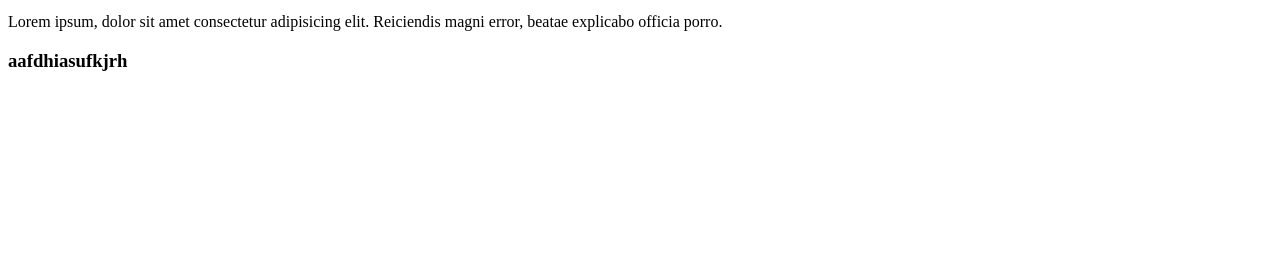
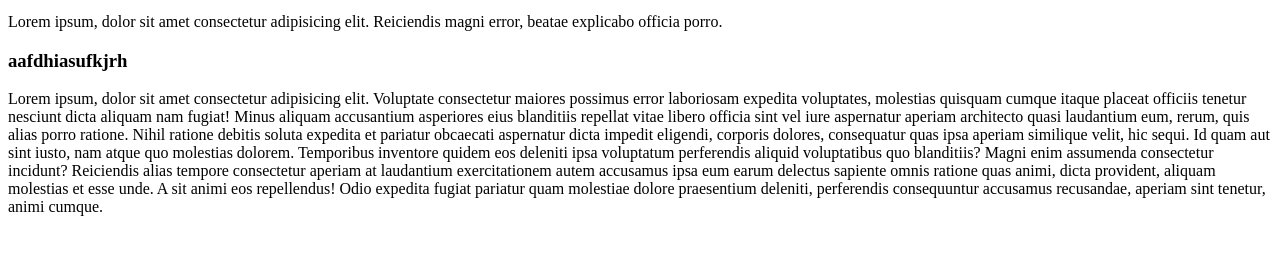
Before and after one commit to huraira775/My-Third_Repo, a plain HTML site: page index.html in a window 1280 px wide. Shown: the part 101-356 px from the top of the page. Drawn offline with Linux system fonts and the light colour scheme.

Commit message:
lorem 150 added

```diff
--- a/index.html
+++ b/index.html
@@ -14,6 +14,10 @@
 
     <h3>
         aafdhiasufkjrh
+
     </h3>
+
+    <p>Lorem ipsum, dolor sit amet consectetur adipisicing elit. Voluptate consectetur maiores possimus error laboriosam expedita voluptates, molestias quisquam cumque itaque placeat officiis tenetur nesciunt dicta aliquam nam fugiat! Minus aliquam accusantium asperiores eius blanditiis repellat vitae libero officia sint vel iure aspernatur aperiam architecto quasi laudantium eum, rerum, quis alias porro ratione. Nihil ratione debitis soluta expedita et pariatur obcaecati aspernatur dicta impedit eligendi, corporis dolores, consequatur quas ipsa aperiam similique velit, hic sequi. Id quam aut sint iusto, nam atque quo molestias dolorem. Temporibus inventore quidem eos deleniti ipsa voluptatum perferendis aliquid voluptatibus quo blanditiis? Magni enim assumenda consectetur incidunt? Reiciendis alias tempore consectetur aperiam at laudantium exercitationem autem accusamus ipsa eum earum delectus sapiente omnis ratione quas animi, dicta provident, aliquam molestias et esse unde. A sit animi eos repellendus! Odio expedita fugiat pariatur quam molestiae dolore praesentium deleniti, perferendis consequuntur accusamus recusandae, aperiam sint tenetur, animi cumque.
+    </p>
 </body>
 </html>
```
